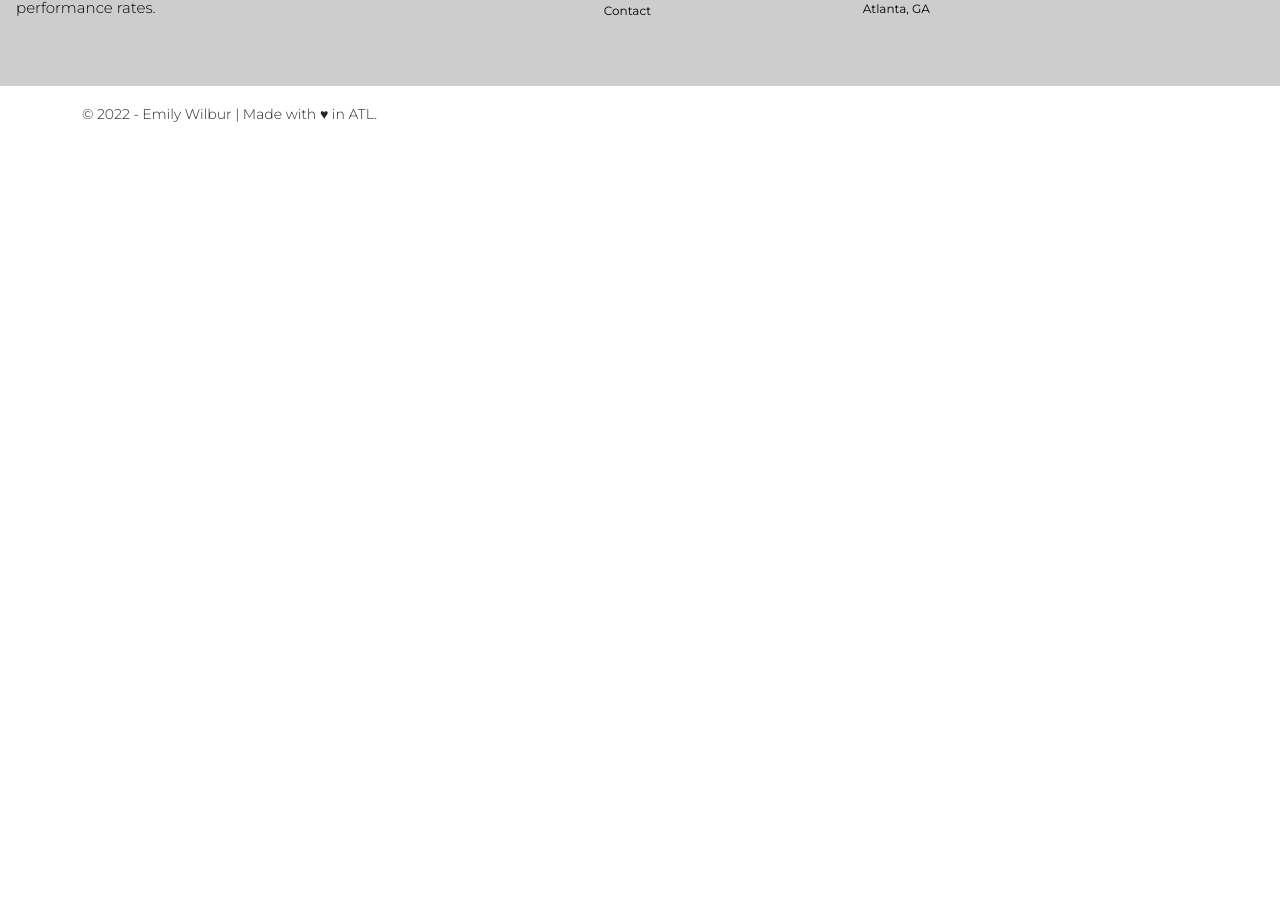
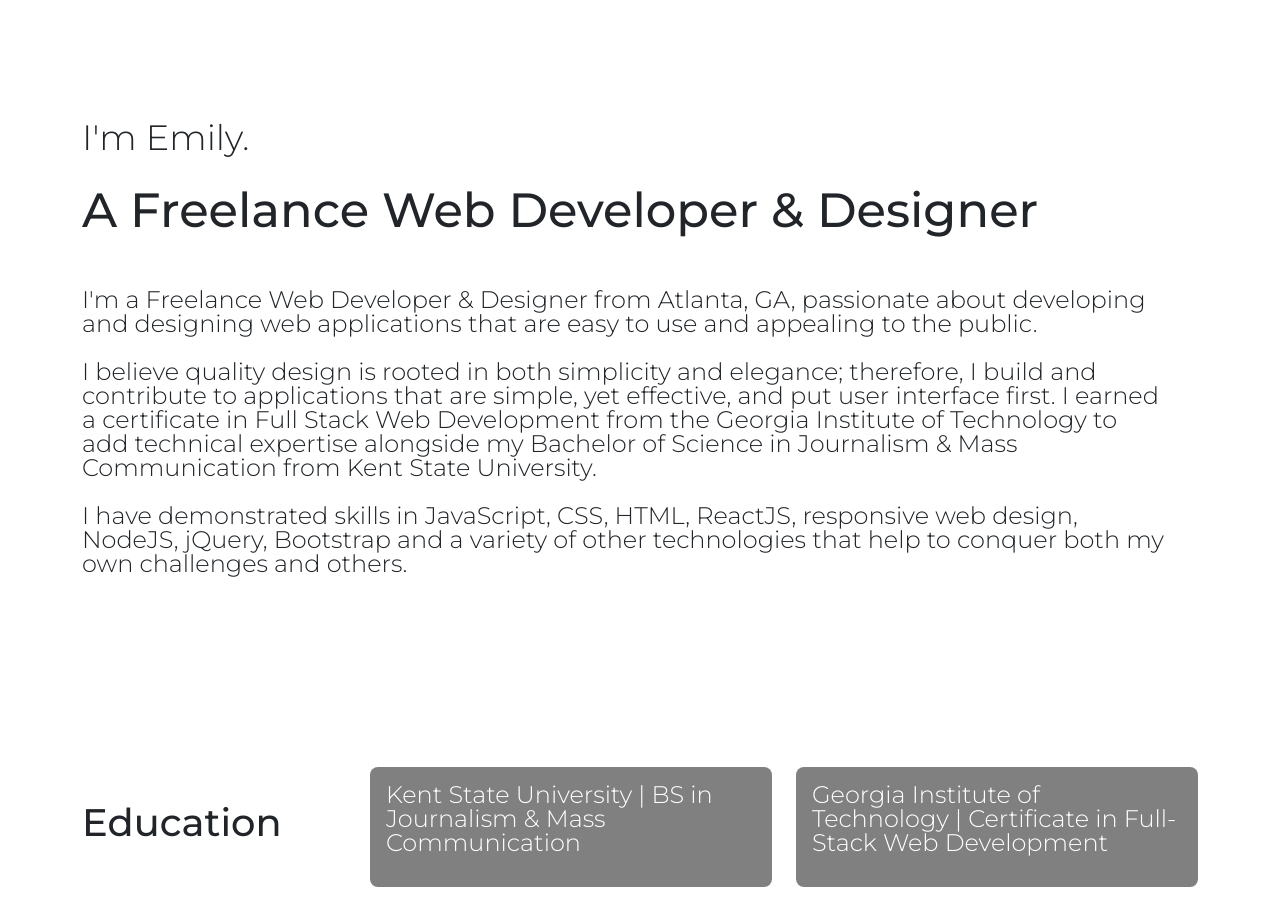
Before and after one commit to emilyjwilbur/port, a React (Create React App) app: page /about in a window 1280 px wide. Shown: the part 194-1097 px from the top of the page. Before the commit the page ends 800 px from the top, so only its background shows below. Built offline with nearby package versions, Linux system fonts and the light colour scheme; a web font is replaced by a local one.

Commit message:
contact button routing and style

```diff
--- a/src/assets/data/projects.js
+++ b/src/assets/data/projects.js
@@ -5,6 +5,7 @@ import Autumn from '../images/autumn.png';
 import Bullington from '../images/bullington.png';
 import Parks from '../images/parks.png';
 import Myrtle from '../images/myrtle.png';
+import Employee from '../images/employee.png';
 
 const projects = [
 
@@ -12,7 +13,7 @@ const projects = [
     id: uuidv4(),
     name: 'Myrtle Hill Consulting',
     desc:
-      'WordPress site for Myrtle Hill Consulting in Atlanta, GA.',
+      'WordPress site customization for Myrtle Hill Consulting in Atlanta, GA.',
     img: Myrtle,
     link: 'https://www.myrtlehillconsulting.com/',
   },
@@ -20,7 +21,7 @@ const projects = [
     id: uuidv4(),
     name: 'TopFit',
     desc:
-      'Mock-up version for TopFit Homepage Design. Incorporated custom-built meditation app, audio mp3 functionality, custom form, etc. Deployed with Netlify. ',
+      'Mock-up version for TopFit Homepage Design built with HTML, CSS & JavaScript. Incorporated custom-built meditation app, audio mp3 functionality, custom form, etc. Deployed with Netlify. ',
     img: TopFit,
     link: 'https://priceless-archimedes-bbec53.netlify.app/',
   },
@@ -28,7 +29,7 @@ const projects = [
     id: uuidv4(),
     name: 'Autumn Landscape',
     desc:
-      'WordPress site for Autumn Landscape Co. in Atlanta, GA.',
+      'WordPress theme customization for Autumn Landscape Co. in Atlanta, GA.',
     img: Autumn,
     link:'https://autumnlandscape.com/'
   },
@@ -36,7 +37,7 @@ const projects = [
     id: uuidv4(),
     name: 'Noods ATL',
     desc:
-      'Shopify store for NoodsATL',
+      'Shopify store customization for NoodsATL',
     img: Noods,
     link: 'https://noodsatl.com/',
   },
@@ -44,7 +45,7 @@ const projects = [
     id: uuidv4(),
     name: "Bullington Clothing",
     desc:
-      'Shopify store for Bullington CLothing at St. Simons Island, GA',
+      'Shopify store customization for Bullington Clothing at St. Simons Island, GA',
     img: Bullington,
     link: 'https://www.stevebullington.com/'
   },
@@ -57,7 +58,15 @@ const projects = [
     img: Parks,
     link: 'https://ls-t.github.io/Parks-N-Parkas/'
   },
+  {
+    id: uuidv4(),
+    name: 'Employee Directory',
+    desc:
+      'A React app that leverages the Random User database to generate a list of random employees. This was an activity to get more familiar with setting state, mapping arrays and doing on-page sorting.',
+    img: Employee,
+    link: 'https://radiant-mountain-52951.herokuapp.com/'
 
+  },
 
 ];
 
--- /dev/null
+++ b/src/components/AboutInfoItem.js
@@ -0,0 +1,59 @@
+import React from "react";
+import styled from "styled-components";
+import PText from "./PText";
+
+const AboutItemStyles = styled.div`
+display:flex;
+align-items:center;
+justify-content:flex-start;
+margin-top: 3rem;
+position: relative;
+.title{
+    font-size: 2.4rem;
+
+}
+.items {
+    display: flex;
+    gap:1.5rem;
+    position: absolute;
+    left: 18rem;
+
+}
+.item {
+    background-color: gray;
+    color:white;
+    padding:1rem;
+    border-radius: 8px;
+
+}
+@media only screen and (max-width: 768px) {
+    flex-direction: column;
+    align-items: flex-start;
+    gap: 1rem;
+    .items {
+        position: initial;
+        gap: 1rem;
+    }
+    .title {
+        font-size: 2rem;
+    }
+}
+`;
+
+export default function AboutInfoItem({
+  title = "this is title",
+  items = ["HTML", "CSS", 'JS'],
+}) {
+  return (
+    <AboutItemStyles>
+      <h1 className="title">{title}</h1>
+      <div className="items">
+          {items.map((item,index) => (
+              <div className="item" key={index}>
+                <PText>{item}</PText>
+              </div>
+          ))}
+      </div>
+    </AboutItemStyles>
+  );
+}
--- a/src/components/ContactBanner.js
+++ b/src/components/ContactBanner.js
@@ -1,5 +1,6 @@
 import React from "react";
 import styled from "styled-components";
+import ContactButton from "./ContactButton";
 
 
 
@@ -70,7 +71,7 @@ export default function ContactBanner(){
                 <h3 className="contactBanner_heading">
                     Let me help <span className="you">you</span>.
                 </h3>
-                <button className="bannerBtn" btnLink="/contact">CONTACT</button>
+                <ContactButton btnText="Contact Me" btnLink="/contact" />
             </div>
         </div>
     </ContactBannerStyles>
--- /dev/null
+++ b/src/components/ContactButton.js
@@ -0,0 +1,50 @@
+import React from "react";
+import { Link } from "react-router-dom";
+import styled from "styled-components";
+
+const ContactButtonStyle = styled.div`
+
+margin-top: 2rem;
+.button {
+    font-size: 1.5rem;
+    background-color: black ;
+    padding: 0.5em 1.5em;
+    border-radius: 8px;
+    display: inline-block;
+    border:solid black 2px;
+    color: white;
+    transition-property: background-color;
+    transition-duration: 1s;
+    text-decoration:none;
+
+}
+.button:hover {
+  background-color: #777777;
+  color:white;
+
+
+
+
+}
+@media only screen and (max-width: 768px) {
+    .button {
+        font-size; 1rem
+
+    }
+}
+
+`
+
+
+
+
+export default function ContactButton ({btnLink = 'test', btnText = 'test', outline = false }) {
+    return (
+        <ContactButtonStyle outline={outline} className="button-wrapper">
+        <Link className="button" to={btnLink}>
+          {btnText}
+        </Link>
+      </ContactButtonStyle>
+
+    );
+}
--- a/src/components/HeroSection.js
+++ b/src/components/HeroSection.js
@@ -59,6 +59,7 @@ export default function HeroSection() {
                     <div className="bounce">
                       <div className="hero-content-line-inner">
                         {" "}
+
                         <span class="letter">H</span>
                         <span class="letter">e</span>
                         <span class="letter">l</span>
@@ -74,7 +75,7 @@ export default function HeroSection() {
 
                 <p className="subtitle-hero">A Web Developer & Designer based out of Atlanta, GA.</p>
                 <div className="btn-row">
-                  <button className="about-button">
+                  <button className="about-button" >
                     LEARN MORE
                     <div className="social-icons">
                       <HiArrowNarrowRight />
--- a/src/components/Navbar.js
+++ b/src/components/Navbar.js
@@ -34,6 +34,7 @@ export default function NavBar() {
            <NavLink className="navlinks"
            to='/contact'
            role='button'
+
            >
              Contact
            </NavLink>
--- /dev/null
+++ b/src/components/PText.js
@@ -0,0 +1,27 @@
+
+
+import React from "react";
+import styled from "styled-components";
+
+const PStyle = styled.div`
+max-width: 500px;
+margin: 0 auto;
+font-size: 1.8rem;
+line-height: 1.8rem;
+p {
+
+
+
+}
+@media only screen and (max-width: 768px) {
+    font-size: 1.4rem;
+}
+`;
+
+export default function PText({ children }) {
+    return (
+        <PStyle className="para">
+            <p>{children}</p>
+        </PStyle>
+    )
+}
--- a/src/pages/About.js
+++ b/src/pages/About.js
@@ -1,10 +1,149 @@
 import React from "react";
+import PText from "../components/PText";
 
-export default function About(){
-    return(
-        <>
+import styled from "styled-components";
 
-        About Page
-        </>
-    )
+import AboutInfoItem from "../components/AboutInfoItem";
+import ContactBanner from "../components/ContactBanner";
+
+const AboutPageStyles = styled.div`
+  padding: 20rem 0 10rem 0;
+
+  .top-section {
+    display: flex;
+    align-items: center;
+    justify-content: center;
+    gap: 2rem;
+  }
+  .left {
+    flex: 3;
+  }
+  .about_subheading {
+    font-size: 2.2rem;
+    margin-bottom: 2rem;
+
+    span {
+      background-color: gray;
+      color:white;
+      padding: .5rem;
+      border-radius: 3px;
+      margin:10px;
+    }
+  }
+  .about_heading {
+    font-size: 3rem;
+    margin-bottom: 3rem;
+
+  }
+  .about_info {
+    margin-bottom: 4rem;
+    .para {
+      max-width: 100%;
+    }
+  }
+  .about_info_items{
+    margin-top:10rem;
+
 }
+.about_info_item{
+    margin-top:10rem;
+}
+`;
+
+export default function About() {
+  return (
+    <AboutPageStyles>
+      <div className="container">
+        <div className="top-section">
+          <div className="left">
+            <p className="about_subheading">
+              I'm Emily.
+              </p>
+            <h2 className="about_heading">
+              A Freelance Web Developer & Designer
+            </h2>
+            <div className="about_info">
+              <PText>
+                I'm a Freelance Web Developer & Designer from Atlanta, GA, passionate
+                about developing and designing web applications that are easy to use and
+                appealing to the public. <br /> <br />
+                I believe quality design is rooted in both simplicity and
+                elegance; therefore, I build and contribute to applications that
+                are simple, yet effective, and put user interface first. I
+                earned a certificate in Full Stack Web Development from the
+                Georgia Institute of Technology to add technical expertise
+                alongside my Bachelor of Science in Journalism & Mass
+                Communication from Kent State University. <br /> <br />I have
+                demonstrated skills in JavaScript, CSS, HTML, ReactJS,
+                responsive web design, NodeJS, jQuery, Bootstrap and a variety
+                of other technologies that help to conquer both my own
+                challenges and others.
+              </PText>
+            </div>
+
+          </div>
+          <div className="right"></div>
+        </div>
+        <div className="about_info_items">
+            <div className="about_info_item">
+
+                <AboutInfoItem
+                title="Education"
+                items={[
+                    'Kent State University | BS in Journalism & Mass Communication',
+                    'Georgia Institute of Technology | Certificate in Full-Stack Web Development'
+                ]}
+
+                />
+            </div>
+
+            <div className="about_info_item">
+                <AboutInfoItem
+                title="FrontEnd"
+                items={[
+                    'HTML',
+                    'CSS',
+                    'JavaScript',
+                    'jQuery',
+                    'React',
+                ]}
+
+                />
+            </div>
+
+            <div className="about_info_item">
+                <AboutInfoItem
+                title="BackEnd"
+                items={[
+                    'Node',
+                    'Express',
+                    'MongoDB',
+                    'MySql',
+                    'Firebase'
+                ]}
+
+                />
+            </div>
+
+            <div className="about_info_item">
+                <AboutInfoItem
+                title="Design"
+                items={[
+                    'Photoshop',
+                    'Figma',
+                    'InDesign',
+                    'Illustrator',
+
+                ]}
+
+                />
+            </div>
+
+
+            </div>
+
+        </div>
+    <ContactBanner />
+    </AboutPageStyles>
+  );
+}
```
